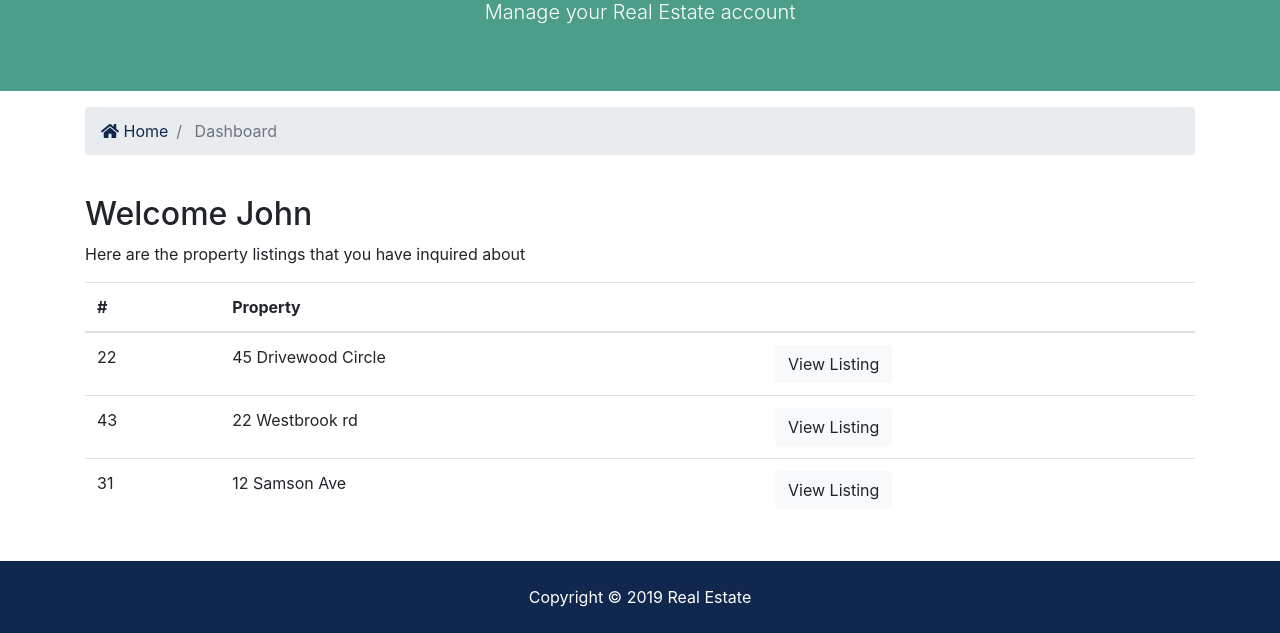
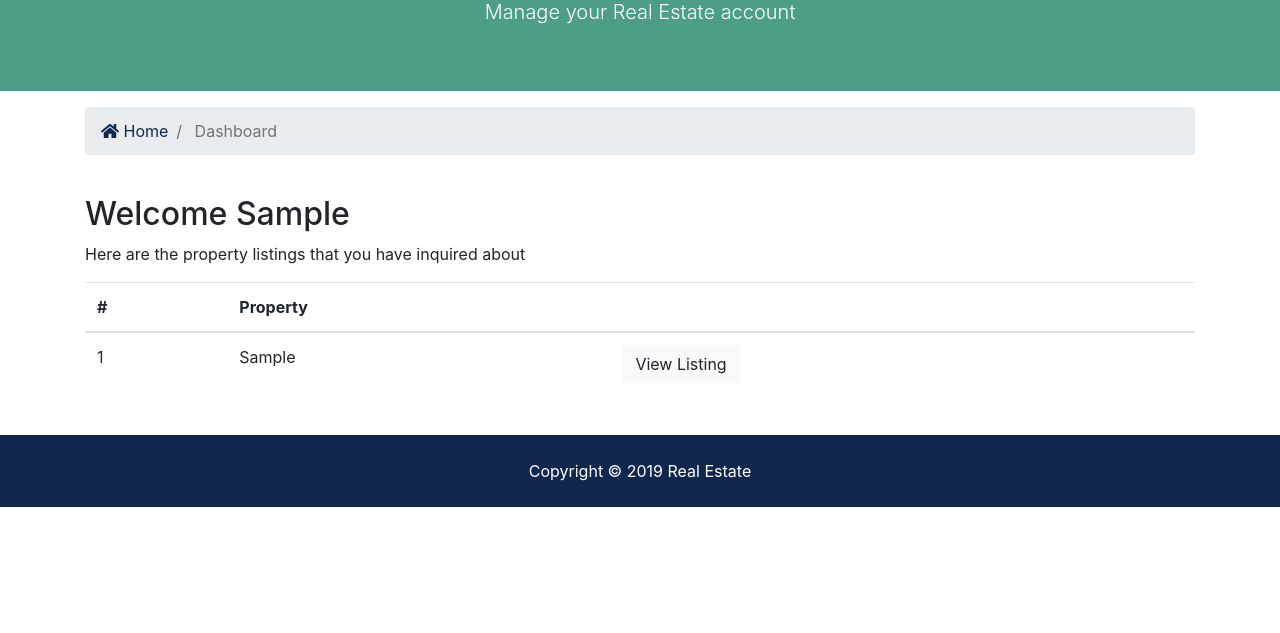
Before and after one commit to itsaiub/django-real-state-site, a Django app: page /accounts/dashboard/ in a window 1280 px wide. Shown: the part 254-887 px from the top of the page. After the commit the page ends 761 px from the top, so only its background shows below. Run offline with Django 3.2, Linux system fonts and the light colour scheme; a user stored in the database is signed in; tables that the repository leaves empty hold one stand-in row (values such as "Sample post"); some libraries are stand-ins or nearby versions.

Commit message:
dashboard functionality added

```diff
--- a/accounts/views.py
+++ b/accounts/views.py
@@ -1,6 +1,8 @@
 from django.shortcuts import render, redirect
 from django.contrib import messages, auth
 from django.contrib.auth.models import User
+
+from contacts import models
 # Create your views here.
 
 
@@ -73,5 +75,9 @@ def logout(request):
 
 
 def dashboard(request):
-
-    return render(request, 'accounts/dashboard.html')
+    user_contacts = models.Contact.objects.order_by(
+        '-contact_date').filter(user_id=request.user.id)
+    context = {
+        'contacts': user_contacts
+    }
+    return render(request, 'accounts/dashboard.html', context)
--- a/templates/accounts/dashboard.html
+++ b/templates/accounts/dashboard.html
@@ -36,7 +36,8 @@
     <div class="container">
       <div class="row">
         <div class="col-md-12">
-          <h2>Welcome John</h2>
+          <h2>Welcome {{ user.first_name }}</h2>
+          {% if contacts %}
             <p>Here are the property listings that you have inquired about</p>
             <table class="table">
               <thead>
@@ -47,29 +48,20 @@
                 </tr>
               </thead>
               <tbody>
+                {% for contact in contacts %}
                   <tr>
-                <td>22</td>
-                <td>45 Drivewood Circle</td>
+                    <td>{{ contact.id }}</td>
+                    <td>{{ contact.listing }}</td>
                     <td>
-                  <a class="btn btn-light" href="#">View Listing</a>
+                      <a class="btn btn-light" href="{% url 'listings:listing' contact.listing_id %}">View Listing</a>
                     </td>
                   </tr>
-              <tr>
-                <td>43</td>
-                <td>22 Westbrook rd</td>
-                <td>
-                  <a class="btn btn-light" href="#">View Listing</a>
-                </td>
-              </tr>
-              <tr>
-                <td>31</td>
-                <td>12 Samson Ave</td>
-                <td>
-                  <a class="btn btn-light" href="#">View Listing</a>
-                </td>
-              </tr>
+                {% endfor %}
               </tbody>
             </table>
+            {% else %}
+              <p>You have not made any inquires.</p>
+            {% endif %}
         </div>
       </div>
     </div>
```
Lines whose indentation alone changed are shown as unchanged.
